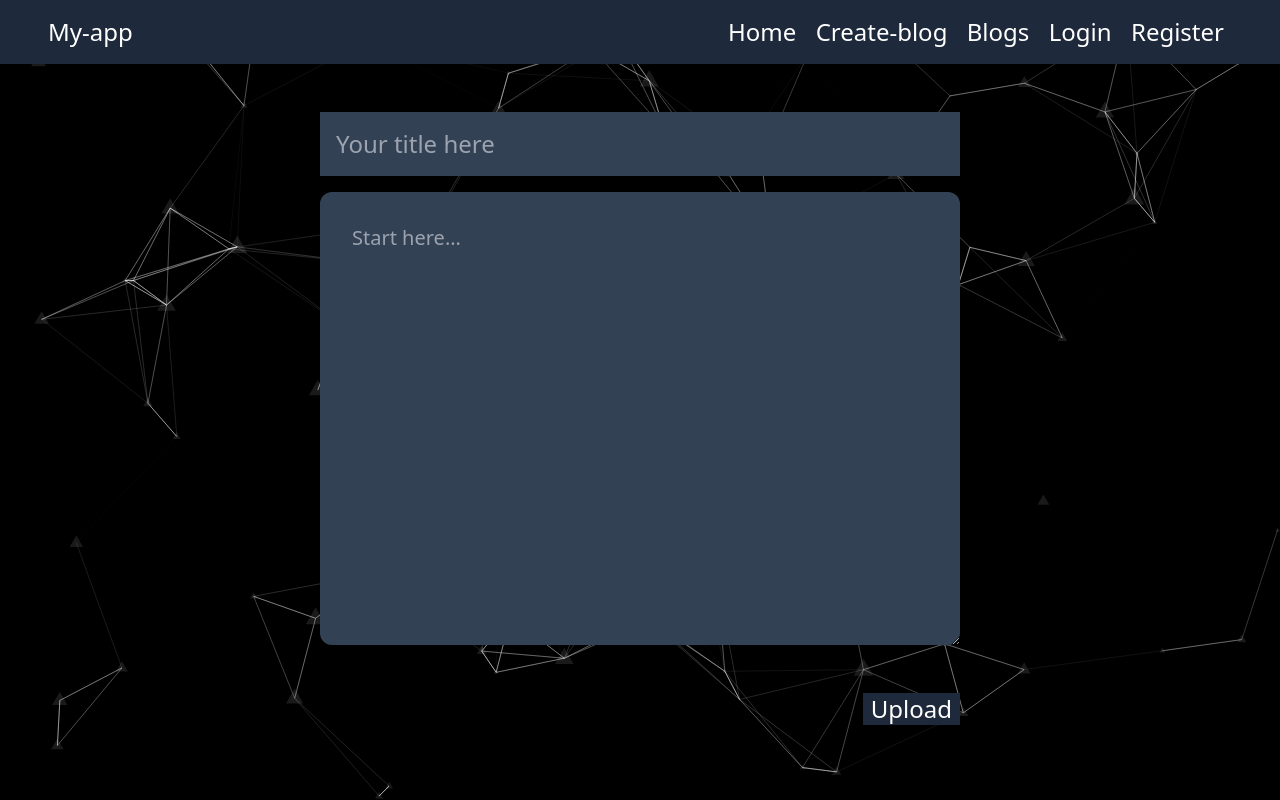
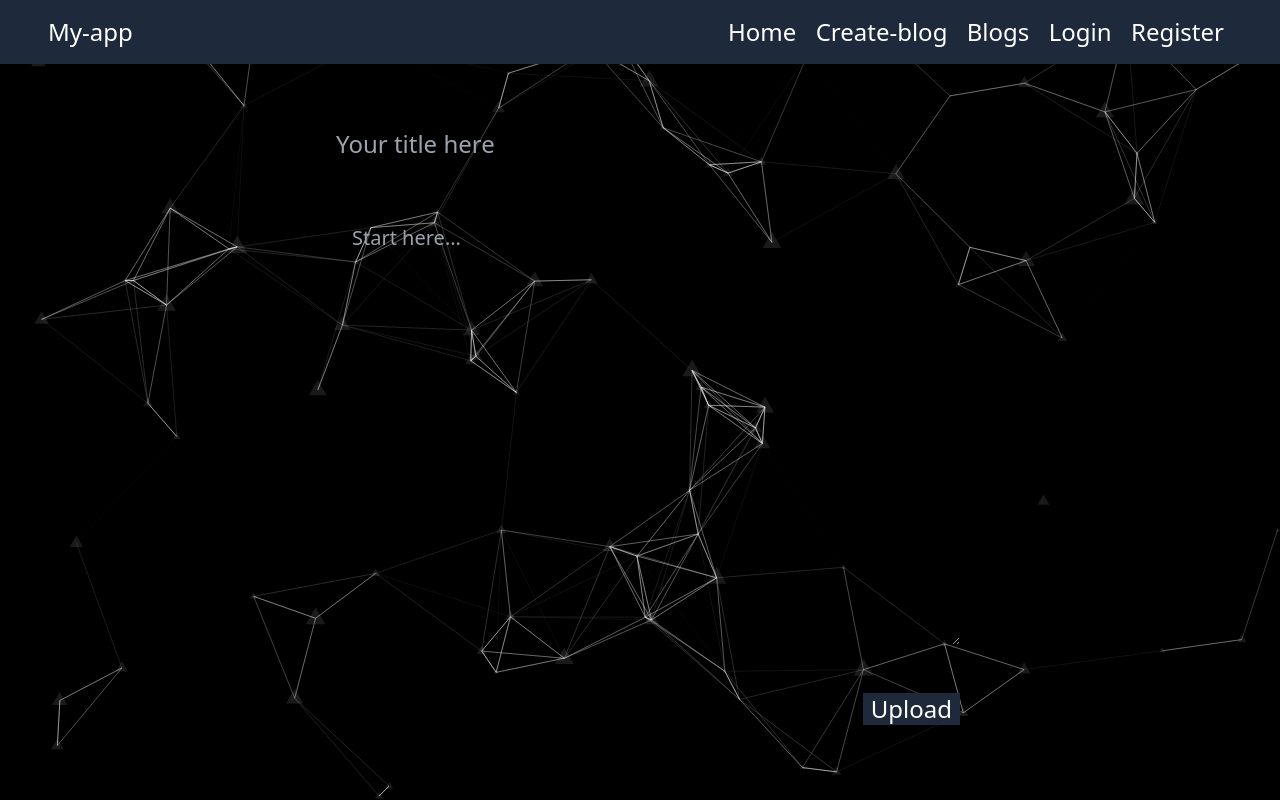
Before and after one commit to alimoid14/BlogsForYou-frontend, a Next.js app: page /create in a window 1280 px wide. Built offline with nearby package versions, Linux system fonts and the light colour scheme.

Commit message:
Add minor theme changes

```diff
--- a/app/blogs/page.tsx
+++ b/app/blogs/page.tsx
@@ -28,7 +28,7 @@ export default function RenderBlogs() {
       <ParticlesBg />
       <div className="text-white w-2/3 mt-16 lg:w-[680px]">
         {blogList?.map((blog, index) => (
-          <div key={index} className="mb-16 bg-slate-700 p-12">
+          <div key={index} className="mb-16 border-2 border-slate-700 p-12">
             <h1 className="text-2xl">{blog.title}</h1>
             <br />
             <hr className="w-2/3 border-t-2 border-slate-600 " />
--- a/app/create/page.tsx
+++ b/app/create/page.tsx
@@ -56,7 +56,7 @@ export default function CreateBlog() {
           placeholder="Your title here"
           value={blog.title}
           required
-          className="p-4 mt-auto bg-slate-700"
+          className="p-4 mt-auto bg-transparent"
           onChange={handleChange}
         />
         <textarea
@@ -64,7 +64,7 @@ export default function CreateBlog() {
           placeholder="Start here..."
           value={blog.content}
           required
-          className="bg-slate-700 mt-4 text-xl w-full h-5/6 p-8 rounded-xl"
+          className="bg-transparent mt-4 text-xl w-full h-5/6 p-8 rounded-xl"
           onChange={handleChange}
         ></textarea>
         <button
--- a/app/login/page.tsx
+++ b/app/login/page.tsx
@@ -56,7 +56,7 @@ export default function LoginPage() {
       <ParticlesBg />
       <form
         id="loginForm"
-        className="flex flex-col items-center bg-slate-700 p-8"
+        className="flex flex-col items-center border-2 border-slate-500 bg-black p-8"
       >
         <label htmlFor="username">Username:</label>
         <input
--- a/app/page.tsx
+++ b/app/page.tsx
@@ -5,7 +5,7 @@ export default function Home() {
   return (
     <main className="flex items-center justify-center main-height">
       <ParticlesBg />
-      <div className="flex flex-col bg-slate-700 h-2/3 w-2/3 lg:w-[680px] p-12 text-white text-opacity-50 text-xl sm:text-2xl text-center overflow-hidden">
+      <div className="flex flex-col h-2/3 w-2/3 lg:w-[680px] p-12 text-white text-opacity-50 text-xl sm:text-2xl text-center overflow-hidden">
         <p>
           Hello! And welcome to our website! We provide a platform for our users
           to write their own, and read the blogs written by others!
--- a/app/register/page.tsx
+++ b/app/register/page.tsx
@@ -27,7 +27,7 @@ export default function RegistrationPage() {
       <ParticlesBg />
       <form
         id="registrationForm"
-        className="flex flex-col items-center bg-slate-700 p-8"
+        className="flex flex-col items-center border-2 border-slate-500 bg-black p-8"
       >
         <label htmlFor="username">Email:</label>
         <input
```
